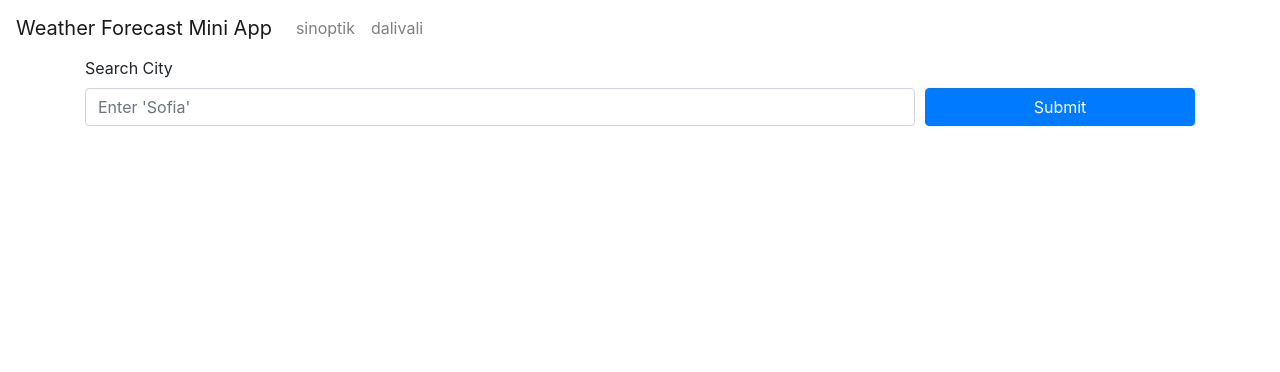
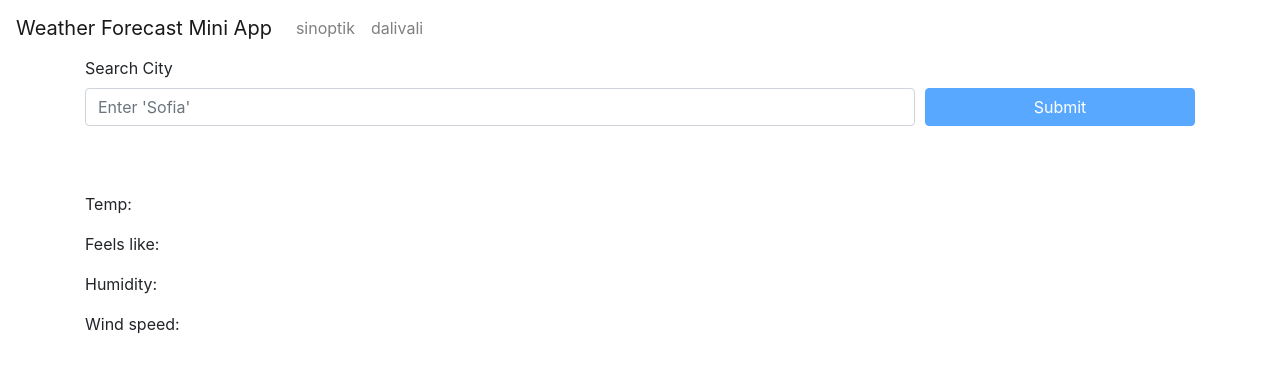
Before and after one commit to KokoKrumov/wfma, an Angular app: page / in a window 1280 px wide. Shown: the top 372 px of the page. Built offline with nearby package versions, Linux system fonts and the light colour scheme.

Commit message:
add history list. add control from input to the list and from the list to input

```diff
--- a/src/app/city-history-list/city-history-list.component.html
+++ b/src/app/city-history-list/city-history-list.component.html
@@ -1,6 +1,10 @@
 <ul class="list-group">
-    <li *ngFor="let city of cityList"
-        (click)="removeCity(city)">
-        {{city}}
+
+    <li *ngFor="let city of cityList">
+        <p class="d-flex justify-content-between">
+            <span (click)="loadCityFromList(city)">
+                {{city.value}}
+            </span>
+        </p>
     </li>
 </ul>
--- a/src/app/city-history-list/city-history-list.component.ts
+++ b/src/app/city-history-list/city-history-list.component.ts
@@ -16,8 +16,7 @@ export class CityHistoryListComponent implements OnInit {
     ngOnInit() {
     }
 
-
-    removeCity(city) {
+    loadCityFromList(city) {
         this.change.emit(city);
     }
 }
--- a/src/app/tnwa2/tnwa2.component.html
+++ b/src/app/tnwa2/tnwa2.component.html
@@ -1,9 +1,7 @@
 <div class="search_form">
     <form [formGroup]="form" (ngSubmit)="submit(cityname)">
-        <div *ngIf="form.errors" class="alert alert-danger">
-            The name is Levski
-        </div>
         <div class="form-group form-row">
+            <!--            LABEL AND INPUT-->
             <div class="col-12">
                 <label for="search-box">Search City</label>
             </div>
@@ -15,9 +13,10 @@
                        aria-describedby="location"
                        placeholder="Enter 'Sofia'">
             </div>
+            <!--/            LABEL AND INPUT-->
             <!--            SUBMIT BUTTON-->
             <div class="col-3">
-                <button type="submit" class="btn btn-primary w-100">
+                <button type="submit" class="btn btn-primary w-100" [disabled]="!cityName.valid">
                     Submit
                 </button>
             </div>
@@ -41,9 +40,9 @@
                 </div>
             </div>
 
-            <div class="col-12" *ngIf="cityName.touched && cityName.valid">
-                this name is OK
-            </div>
+            <!--            <div class="col-12" *ngIf="cityName.touched && cityName.valid">-->
+            <!--                this name is OK-->
+            <!--            </div>-->
 
             <!--/            ALERT MESSAGE-->
 
@@ -81,5 +80,31 @@
         </div>
 
     </form>
-    <app-city-history-list [cityList]="form.get('cityList').controls" (change)="removeCity($event)"></app-city-history-list>
+    <div class="row justify-content-between">
+        <div class="col-7">
+            <div class="forecast-info" >
+<!--                <h1>-->
+<!--                    City:{{cityForecastObject.location.name}}-->
+<!--                </h1>-->
+                <img src="" alt="">
+                <p>
+                    Temp:
+                </p>
+                <p>
+                    Feels like:
+                </p>
+                <p>
+                    Humidity:
+                </p>
+                <p>
+                    Wind speed:
+                </p>
+            </div>
+        </div>
+        <div class="col-3">
+            <app-city-history-list [cityList]="formCityList.controls"
+                                   (change)="loadCityFromList($event)">
+            </app-city-history-list>
+        </div>
+    </div>
 </div>
--- a/src/app/tnwa2/tnwa2.component.ts
+++ b/src/app/tnwa2/tnwa2.component.ts
@@ -1,6 +1,8 @@
 import {Component, OnInit} from '@angular/core';
 import {FormGroup, FormControl, Validators, FormArray} from '@angular/forms';
 import {CityFormValidation} from './cityForm-validation';
+import {HttpClient} from '@angular/common/http';
+import {stringify} from 'querystring';
 
 @Component({
     selector: 'app-tnwa2',
@@ -8,12 +10,26 @@ import {CityFormValidation} from './cityForm-validation';
     styleUrls: ['./tnwa2.component.scss']
 })
 export class Tnwa2Component implements OnInit {
+
+    cityForecast: any;
+    city: string;
+    citynamed: any;
+    private url = 'http://api.apixu.com/v1/current.json?key=55b0ae36221840c985b110132181802&q=';
+    cityForecastObject: any;
+    displayCityName;
+
+
+    constructor(private http: HttpClient) {
+        http.get(this.url);
+    }
+
     form = new FormGroup({
         cityName: new FormControl('', [
-            Validators.required,
-            Validators.minLength(3),
-            // CityFormValidation.cannotContainNumbers,
-            CityFormValidation.shouldBeCity]
+                Validators.required,
+                Validators.minLength(3),
+                CityFormValidation.cannotContainNumbers,
+                // CityFormValidation.shouldBeCity
+            ]
         ),
         radioOpt: new FormControl('', Validators.required),
         cityList: new FormArray([])
@@ -23,28 +39,38 @@ export class Tnwa2Component implements OnInit {
         return this.form.get('cityName');
     }
 
-    constructor() {
-    }
-
     get formCityList() {
         return this.form.get('cityList') as FormArray;
     }
 
     addCityInHistoryList(city) {
-        console.log(city);
-        this.formCityList.push(new FormControl(city));
-        console.log(this.formCityList);
+        // check if the city list contains the current city
+        // if not containing it, then we add the city in the array
+        const repeatCity = this.formCityList.controls.find(ob => ob['value'] === city);
+
+        if (repeatCity === undefined) {
+            this.formCityList.push(new FormControl(city));
+        }
     }
 
-    // removeCity(city: FormControl) {
-    //     const index = this.formCityList.indexOf(city);
-    //     this.formCityList.removeAt(index);
-    // }
-
+    loadCityFromList(city) {
+        console.log('city', city.value);
+        // this.form.get('cityName').setValue(city);
+        // this.city = city;
+        // this.http.get(this.url + this.city).subscribe(response => {
+        //     console.log(response);
+        // });
+        console.log(this.formCityList.controls);
+    }
 
     submit(city: HTMLInputElement) {
+        this.city = city.value;
         this.addCityInHistoryList(city.value);
-        this.form.reset();
+        city.value = '';
+        // this.http.get(this.url + this.city).subscribe(response => {
+        //     this.cityForecastObject = response;
+        // });
+        // this.displayCityName = this.cityForecastObject.location.name;
     }
 
     ngOnInit() {
```
